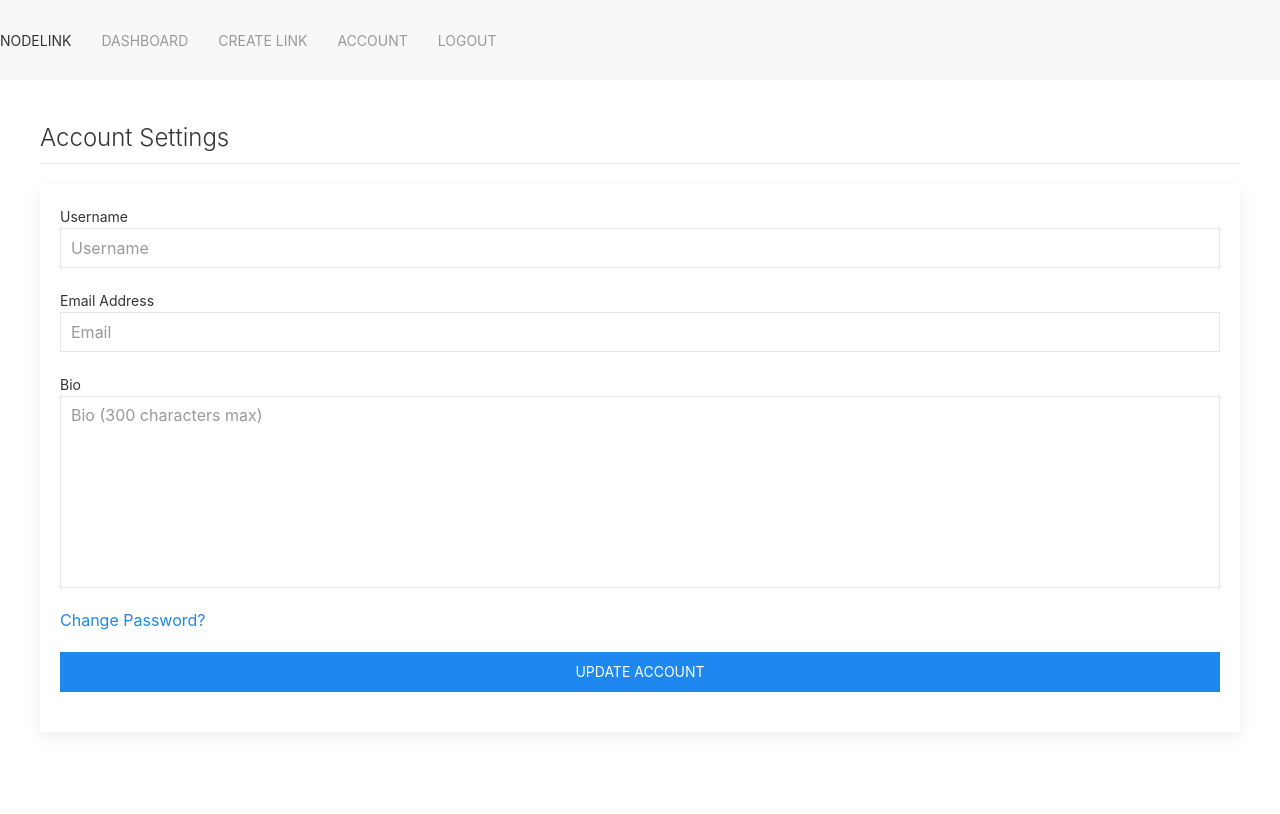
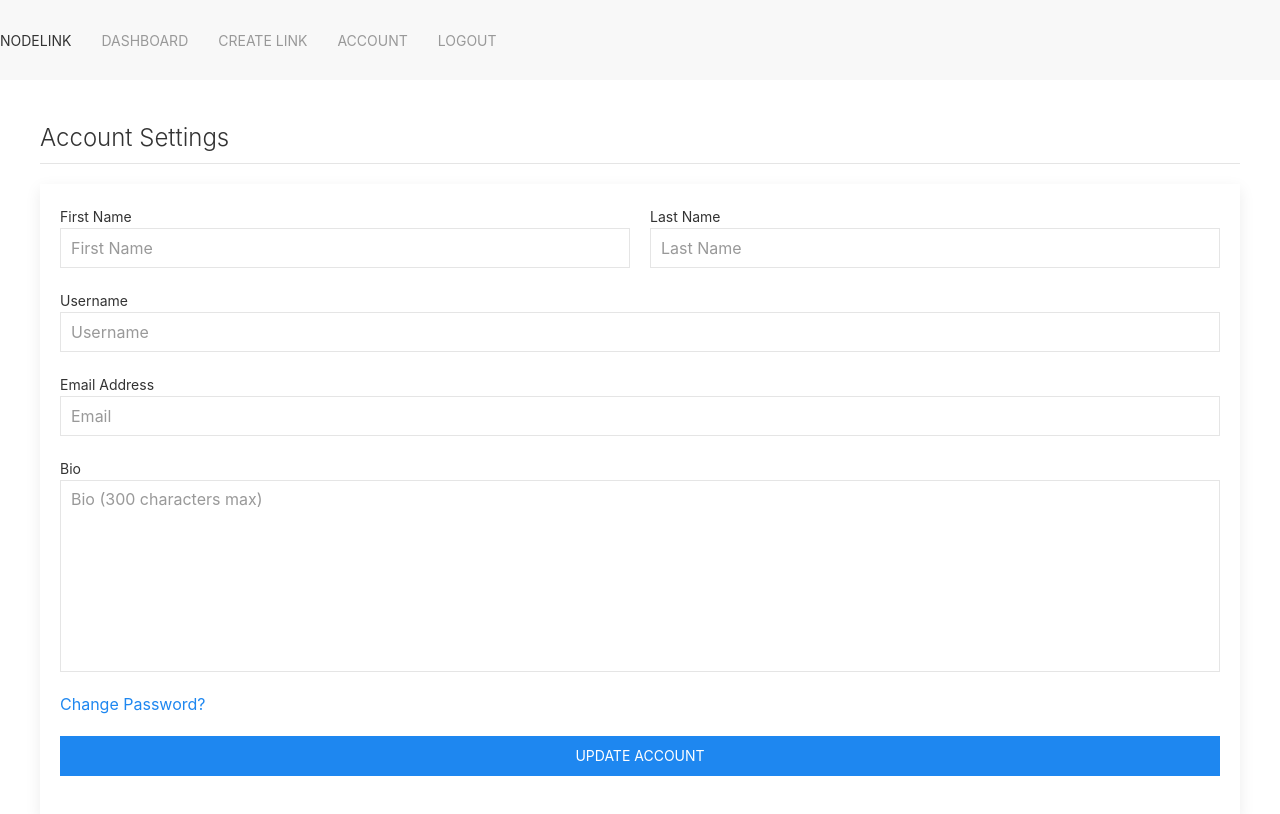
Before and after one commit to Nagacash/links, a website: page views/account.html in a window 1280 px wide. Drawn offline with nearby package versions, Linux system fonts and the light colour scheme; files that its build step writes are made by us from their sources.

Commit message:
added forms for first and last name in case a user wants to edit

```diff
--- a/views/account.html
+++ b/views/account.html
@@ -10,6 +10,22 @@
                 <div class="uk-card uk-card-default uk-card-small uk-card-body">
                     <form method='POST' action='/account'>
                         <fieldset class="uk-fieldset">
+
+                            <div class="uk-margin uk-flex">
+                                <div class="uk-width-1-2 uk-margin-small-right">
+                                    <label class="uk-form-label">First Name</label>
+                                    <input class='uk-input' type='text' value="{{defaultFirstName}}" name='firstName'
+                                        id='firstName' placeholder="First Name" required />
+                                </div>
+
+                                <div class="uk-width-1-2 uk-margin-small-left">
+                                    <label class="uk-form-label">Last Name</label>
+                                    <input class='uk-input' type='text' value="{{defaultLastName}}" name='lastName'
+                                        id='lastName' placeholder="Last Name" required />
+                                </div>
+                            </div>
+
+
                             <div class="uk-margin">
                                 <label class="uk-form-label">Username</label>
                                 <input class="uk-input" type='text' value="{{defaultUsername}}" name='username'
```
